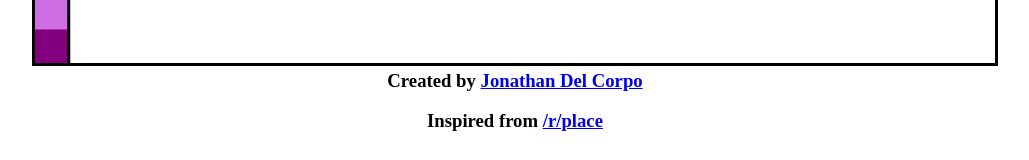
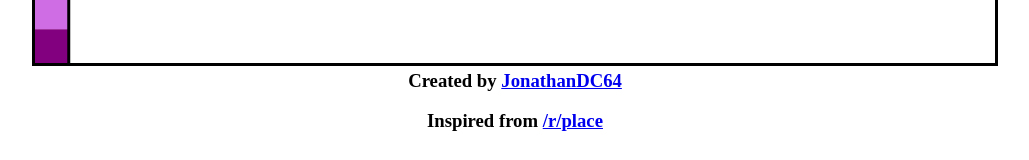
Before and after one commit to JonathanDC64/canvas.io, a website: page index.html in a window 1280 px wide. Shown: the part 567-727 px from the top of the page, without its empty margins (125-1154 px from the left). Drawn offline with nearby package versions, Linux system fonts and the light colour scheme; no server answers.

Commit message:
small change

```diff
--- a/index.html
+++ b/index.html
@@ -52,7 +52,7 @@
         <h1>Canvas.io</h1>
         <canvas id="canvas" width="960" height="540"></canvas>
         <br/>
-        <h3>Created by <a href="https://github.com/JonathanDC64" target="_blank">Jonathan Del Corpo</a></h3>
+        <h3>Created by <a href="https://github.com/JonathanDC64" target="_blank">JonathanDC64</a></h3>
         <br/>
         <h3>Inspired from <a href="https://reddit.com/r/place" target="_blank">/r/place</a></h3>
     </div>
```
